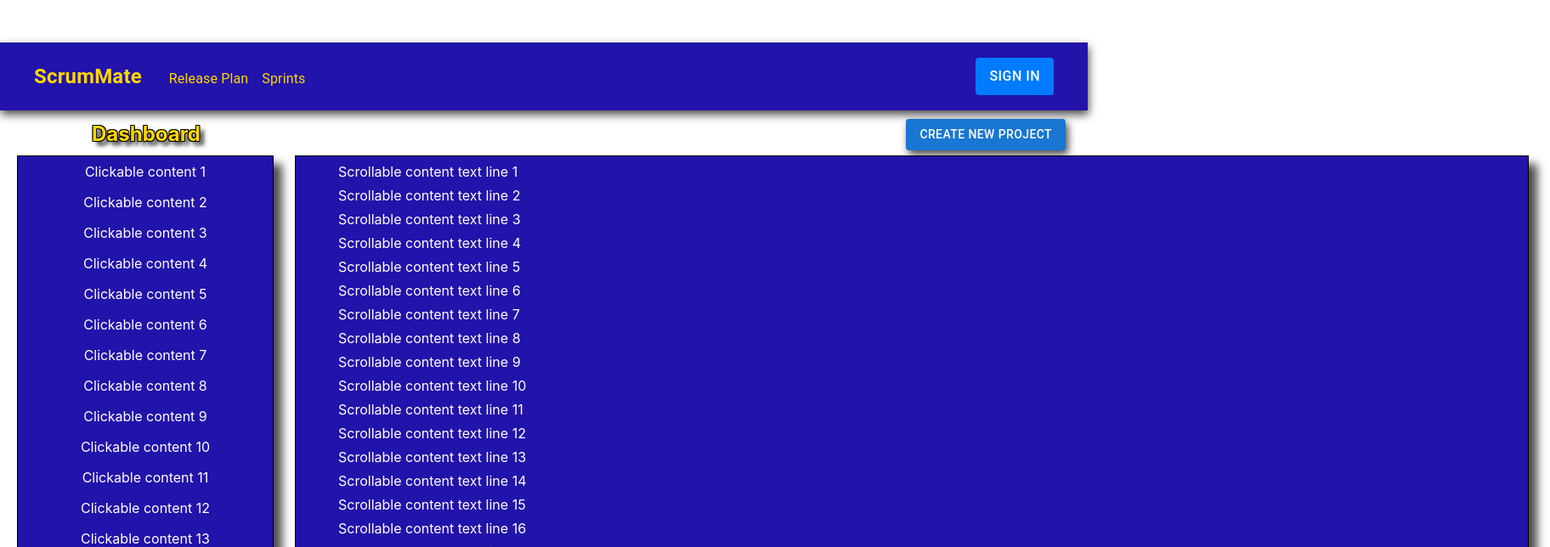
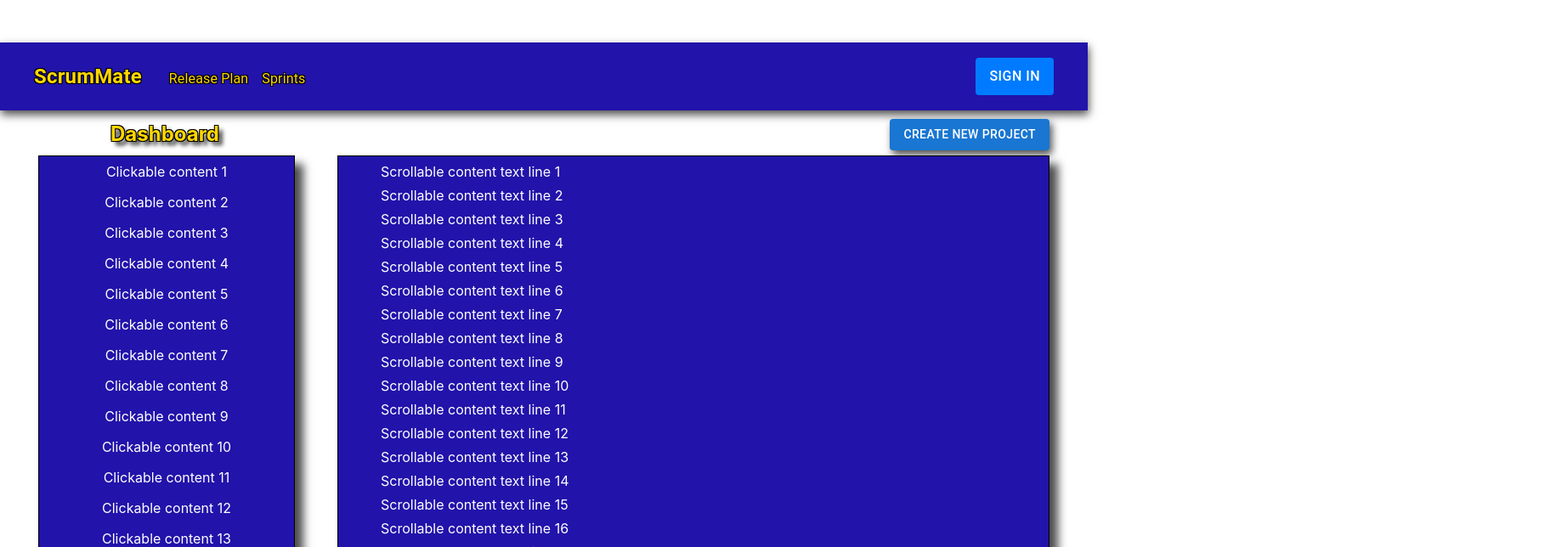
Before and after one commit to adhocmaster/ScrumMate, a React (Create React App) app in the folder frontend/: page / in a window 1280 px wide. Shown: the top 644 px of the page at 85% size, 1824 px wide, since content can reach past the window. Built offline with nearby package versions, Linux system fonts and the light colour scheme.

Commit message:
Add scalability

```diff
--- a/frontend/src/App.jsx
+++ b/frontend/src/App.jsx
@@ -71,7 +71,7 @@ function App() {
           style={{
             position: 'absolute',
             top: '140px',
-            right: '26px',
+            right: '45px',
             boxShadow: buttonShadow
           }}
         >
@@ -91,7 +91,7 @@ function App() {
           style={{
             position: 'absolute',
             top: '140px',
-            right: '26px',
+            right: '45px',
             boxShadow: buttonShadow
 
           }}
@@ -112,7 +112,7 @@ function App() {
           style={{
             position: 'absolute',
             top: '140px',
-            right: '230px',
+            right: '250px',
             boxShadow: buttonShadow
           }}
         >
@@ -125,7 +125,7 @@ function App() {
           style={{
             position: 'absolute',
             top: '140px',
-            right: '26px',
+            right: '45px',
             boxShadow: buttonShadow
           }}
         >
--- a/frontend/src/Components/Navbar.jsx
+++ b/frontend/src/Components/Navbar.jsx
@@ -2,6 +2,12 @@ import React from 'react';
 import { AppBar, Toolbar, Typography, Button, Box } from '@mui/material';
 
 const Navbar = ({ onNavClick }) => {
+  const textOutline = `
+    -1px -1px 0 #000,
+    1px -1px 0 #000,
+    -1px 1px 0 #000,
+    1px 1px 0 #000`; // Black outline shadow
+
   return (
     <AppBar position="static" sx={{
         backgroundColor: 'rgb(34, 19, 170)',
@@ -17,8 +23,10 @@ const Navbar = ({ onNavClick }) => {
             fontWeight: 'bold',
             marginRight: '16px',
             transition: 'color 0.3s ease',
+            textShadow: textOutline,
             '&:hover': {
               color: 'white',
+              textShadow: 'none',
             },
             cursor: 'pointer',
           }}
@@ -32,8 +40,10 @@ const Navbar = ({ onNavClick }) => {
               color: 'gold',
               marginLeft: '16px',
               transition: 'color 0.3s ease',
+              textShadow: textOutline,
               '&:hover': {
                 color: 'white',
+                textShadow: 'none',
               },
               cursor: 'pointer',
             }}
@@ -46,8 +56,10 @@ const Navbar = ({ onNavClick }) => {
               color: 'gold',
               marginLeft: '16px',
               transition: 'color 0.3s ease',
+              textShadow: textOutline,
               '&:hover': {
                 color: 'white',
+                textShadow: 'none',
               },
               cursor: 'pointer',
             }}
--- a/frontend/src/Components/ScrollBox.jsx
+++ b/frontend/src/Components/ScrollBox.jsx
@@ -9,22 +9,23 @@ function ScrollBox() {
         justifyContent: 'center',
         alignItems: 'center',
         height: '100px',
+        width: '100%', // The outer Box takes the full width of its parent
+        padding: '0 25px', // Add padding here instead of margin on the inner Box
       }}
     >
       <Box
         sx={{
-          width: '1450px',
+          width: 'calc(100%)', // Subtract the total padding from the width
           height: '713px',
           overflowY: 'scroll',
-          mr: '25px',
           border: 1,
           borderColor: 'black',
           bgcolor: 'rgb(34, 19, 170)',
           color: 'white',
           position: 'relative',
           top: '288px',
-          boxShadow: '10px 10px 10px rgba(0, 0, 0, 0.7)', // Shadow effect
-          '&::-webkit-scrollbar': { // Scroll bar
+          boxShadow: '10px 10px 10px rgba(0, 0, 0, 0.7)',
+          '&::-webkit-scrollbar': {
             width: '0.5em'
           },
           '&::-webkit-scrollbar-thumb': {
@@ -34,7 +35,7 @@ function ScrollBox() {
           '& p': {
             my: 1,
             textAlign: 'left',
-            pl: '50px', // Left padding for each paragraph
+            pl: '50px',
           },
         }}
       >
--- a/frontend/src/Components/ScrollBoxSmall.jsx
+++ b/frontend/src/Components/ScrollBoxSmall.jsx
@@ -20,6 +20,7 @@ function ScrollBoxSmall() {
           height: '713px',
           overflowY: 'scroll',
           mr: '25px',
+          ml: '25px',
           border: 1,
           borderColor: 'black',
           bgcolor: 'rgb(34, 19, 170)',
--- a/frontend/src/Components/Textbox.jsx
+++ b/frontend/src/Components/Textbox.jsx
@@ -7,7 +7,7 @@ function TextBox({ text }) {
         width: '100%',
         height: '10%',
         padding: '10px',
-        paddingLeft: '108px',
+        paddingLeft: '130px',
         backgroundColor: 'Transparent',
         color: 'Gold',
         textAlign: 'left',
```
